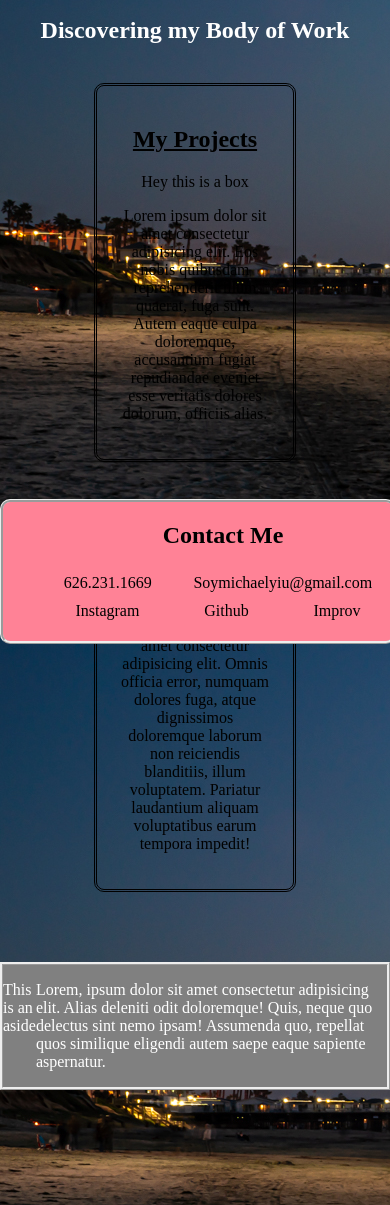
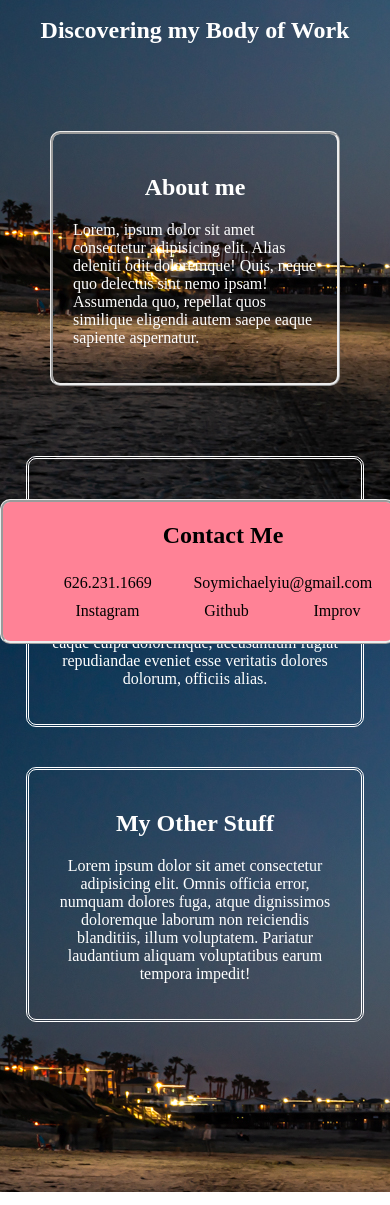
Before and after one commit to michaelyiu1/homework2, a plain HTML site: page index.html in a window 390 px wide. Shown: the part 200-1405 px from the top of the page. Drawn offline with Linux system fonts and the light colour scheme.

Commit message:
website more responsive

```diff
--- a/assets/style.css
+++ b/assets/style.css
@@ -52,35 +52,35 @@ nav li:hover{
 }
 
 main h2{
-    text-align: center;
+    display: flex;
+    justify-content: center;
+}
+
+.about-me{
+    display: flex;
+    justify-content: center;
+}
+
+aside{
+    border: ridge;
+    color: white;
+    max-width: 50%;
+    border-radius: 10px;
+    margin: 50px;
+    padding: 20px;
 }
 
 .cards{
     display: flex;
     justify-content: space-evenly;
-}
-
-aside{
-    display: flex;
-    justify-content: flex-end;
-    background-color: grey;
-    border: ridge;
-    color: white;
-    margin-bottom: 200px;
-    margin-top: 50px;
-
-}
-
-.cards{
-    display: flex;
-    justify-content: space-evenly;
+    margin-bottom: 150px;
 }
 
 section{
     padding: 20px;
     border-style: double;
-    margin:20px;
-    color:black;
+    margin:50px;
+    color: white;
     border-radius: 10px;
     max-width: 40%;
 }
@@ -123,6 +123,19 @@ footer ul{
         text-align: center;
         display: flex;
         flex-wrap: wrap;
+        min-width: 80%;
+    }
+
+    section{
+        padding: 20px;
+        border-style: double;
+        margin:20px;
+        border-radius: 10px;
+        max-width: 75%;
+    }
+
+    aside{
+        max-width: 75%;
     }
 }
 
--- a/index.html
+++ b/index.html
@@ -22,7 +22,13 @@
 
 <body>
     <main>
-        <h2>Discovering my Body of Work</h2>
+     <h2>Discovering my Body of Work</h2><br>
+    <div class="about-me">
+        <aside id="about">
+            <h2>About me</h2>
+            <p>Lorem, ipsum dolor sit amet consectetur adipisicing elit. Alias deleniti odit doloremque! Quis, neque quo delectus sint nemo ipsam! Assumenda quo, repellat quos similique eligendi autem saepe eaque sapiente aspernatur.</p>
+        </aside>
+    </div>
         <div class="cards">
             <section>
                 <h2 id="my-projects">My Projects</h2>
@@ -34,10 +40,6 @@
                 <p>Lorem ipsum dolor sit amet consectetur adipisicing elit. Omnis officia error, numquam dolores fuga, atque dignissimos doloremque laborum non reiciendis blanditiis, illum voluptatem. Pariatur laudantium aliquam voluptatibus earum tempora impedit!</p>
             </section>
         </div>
-        <aside id="about">
-            <p>This is an aside</p>
-            <p>Lorem, ipsum dolor sit amet consectetur adipisicing elit. Alias deleniti odit doloremque! Quis, neque quo delectus sint nemo ipsam! Assumenda quo, repellat quos similique eligendi autem saepe eaque sapiente aspernatur.</p>
-        </aside>
     </main>
 
     <footer>
```
